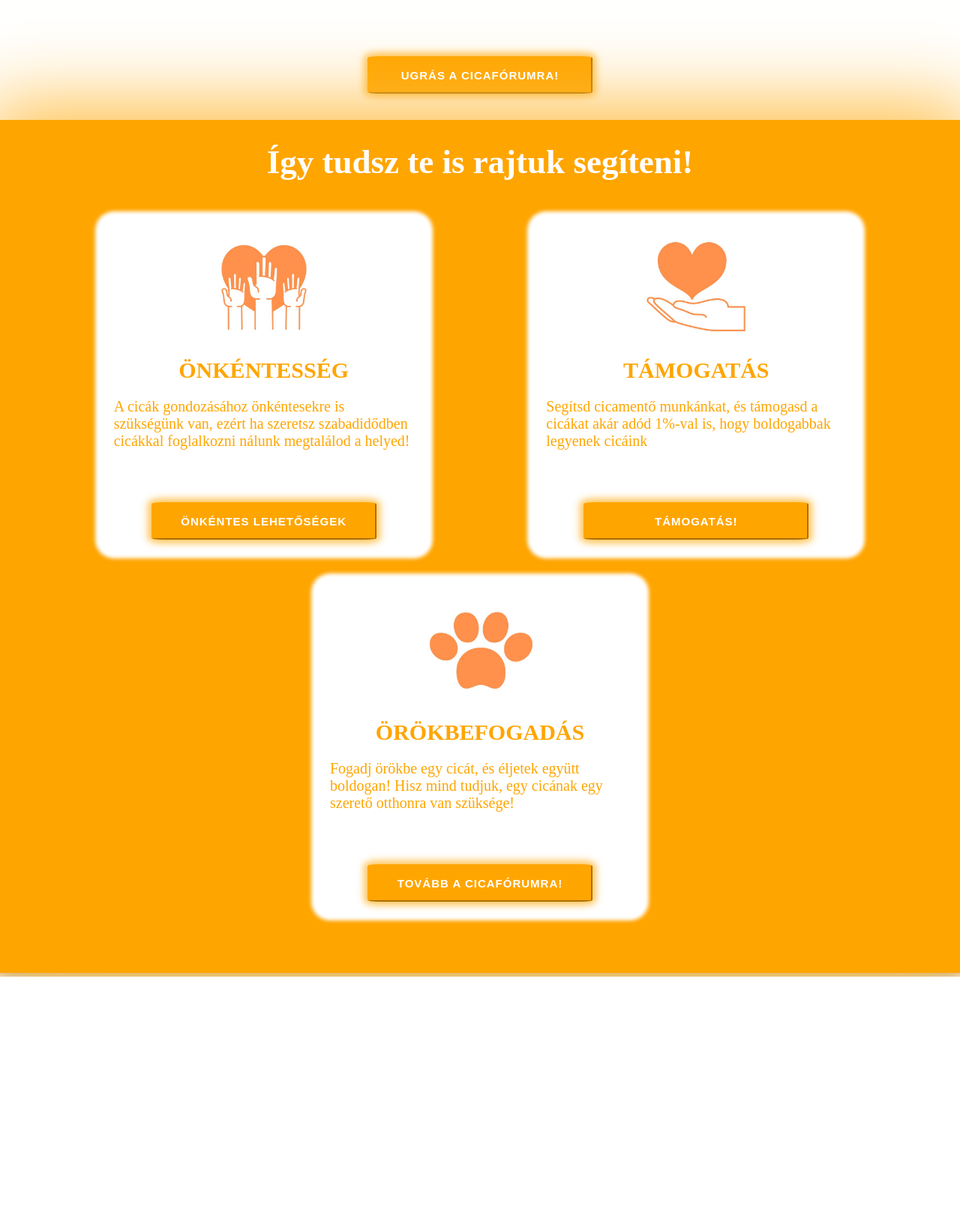
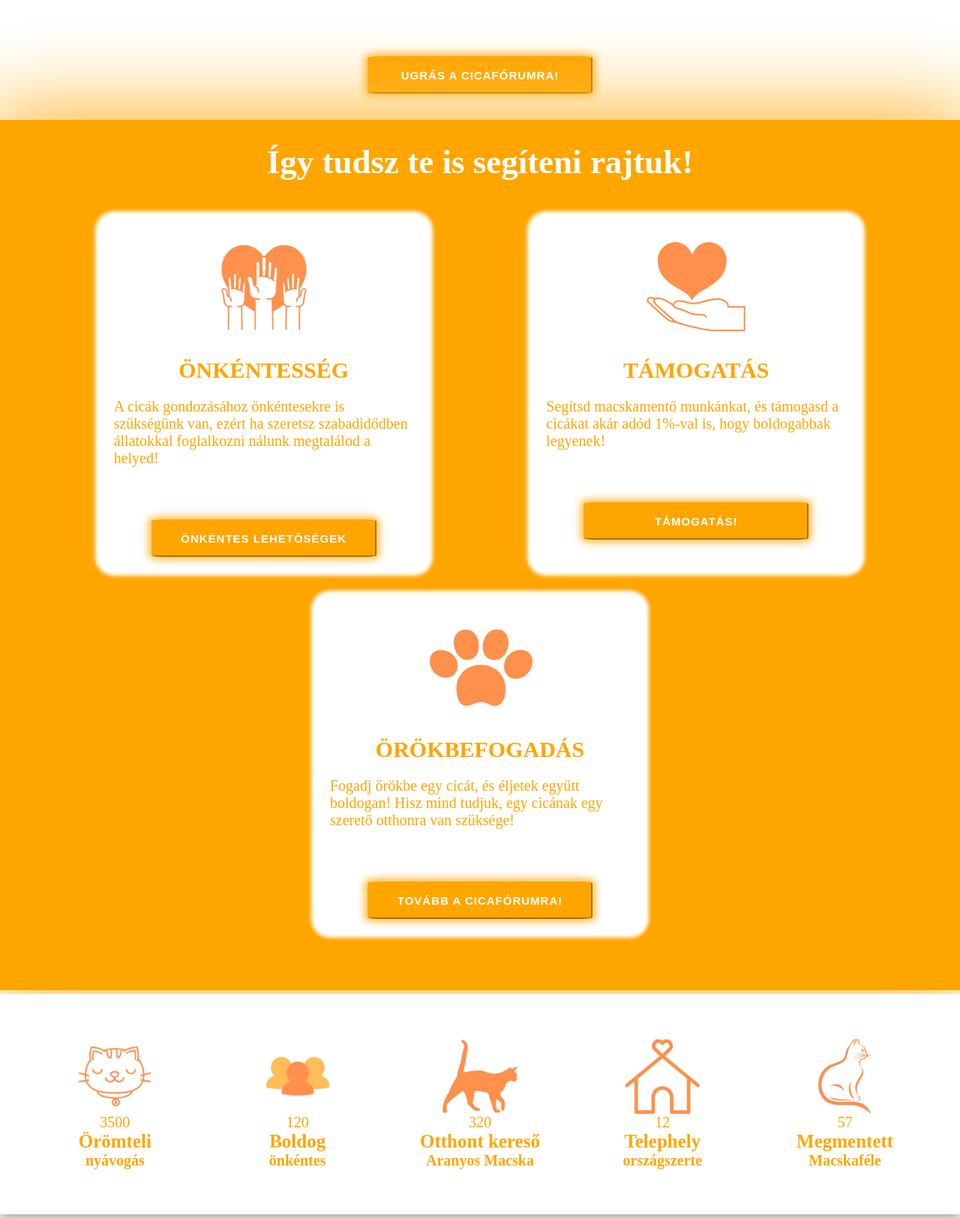
Before and after one commit to Valesz/Webterv-projekt, a PHP site: page /HTML/index.html in a window 1280 px wide. Shown: the part 1712-3337 px from the top of the page at 75% size. Before the commit the page ends 3015 px from the top, so only its background shows below. Run offline with PHP 8.4, Linux system fonts and the light colour scheme.

Commit message:
Statisztikák rész hozzáadva + ikonok +kis nyelvtan

```diff
--- a/Projektmunka/CSS/Index.css
+++ b/Projektmunka/CSS/Index.css
@@ -272,3 +272,40 @@ input[type="button"]:hover {
     margin: 20px;
     text-transform: uppercase;
 }
+
+/* STATISZTIKAK */
+
+.statisztikak {
+    min-height: 150px;
+    background-color: white;
+}
+
+.statisztikak > div > div {
+    display: block;
+    width: 200px;
+    float: left;
+    color: orange;
+    text-align: center;
+    text-decoration: none;
+}
+
+.statisztikak > div > div > p {
+    text-align: center;
+    font-size: 20px;
+}
+
+.statisztikak > div > div > h2 {
+    font-size: 20px;
+}
+
+.statisztikak > div > div > h2::first-line {
+    font-weight: bolder;
+    font-size: 25px;
+}
+
+.statisztikak > div > div > img {
+    height: 100px;
+    width: 100px;
+    display: block;
+    margin: auto;
+}
--- a/Projektmunka/HTML/index.html
+++ b/Projektmunka/HTML/index.html
@@ -60,18 +60,18 @@
             <input type="button" value="Ugrás a cicafórumra!">
         </section>
         <section class="tamogatas">
-            <h1>Így tudsz te is rajtuk segíteni!</h1>
+            <h1>Így tudsz te is segíteni rajtuk!</h1>
             <div class="flexbox">
                 <a href="" class="segitseg">
                     <img src="../Kepek/Ikonok/Önkéntesség.jpg" alt="">
                     <h2 class="img-description">Önkéntesség</h2>
-                    <p class="img-description">A cicák gondozásához önkéntesekre is szükségünk van, ezért ha szeretsz szabadidődben cicákkal foglalkozni nálunk megtalálod a helyed!</p>
+                    <p class="img-description">A cicák gondozásához önkéntesekre is szükségünk van, ezért ha szeretsz szabadidődben állatokkal foglalkozni nálunk megtalálod a helyed!</p>
                     <input type="button" value="Önkéntes lehetőségek">
                 </a>
                 <a href="" class="segitseg">
                     <img src="../Kepek/Ikonok/Donation.jpg" alt="">
                     <h2 class="img-description">Támogatás</h2>
-                    <p class="img-description">Segítsd cicamentő munkánkat, és támogasd a cicákat akár adód 1%-val is, hogy boldogabbak legyenek cicáink</p>
+                    <p class="img-description">Segítsd macskamentő munkánkat, és támogasd a cicákat akár adód 1%-val is, hogy boldogabbak legyenek!</p>
                     <input type="button" value="Támogatás!">
                 </a>
                 <a href="" class="segitseg">
@@ -82,6 +82,35 @@
                 </a>
             </div>
         </section>
+        <section class="statisztikak">
+            <div class="flexbox">
+                <div href="" class="statisztikak">
+                    <img src="../Kepek/Ikonok/Cica2.jpg" alt="">
+                    <p>3500</p>
+                    <h2>Örömteli <br> nyávogás</h2>
+                </div>
+                <div href="" class="statisztikak">
+                    <img src="../Kepek/Ikonok/Onkentes2.jpg" alt="">
+                    <p>120</p>
+                    <h2>Boldog <br> önkéntes</h2>
+                </div>
+                <div href="" class="statisztikak">
+                    <img src="../Kepek/Ikonok/Cica4.jpg" alt="">
+                    <p>320</p>
+                    <h2>Otthont kereső<br>Aranyos Macska</h2>
+                </div>
+                <div href="" class="statisztikak">
+                    <img src="../Kepek/Ikonok/Haziko.jpg" alt="">
+                    <p>12</p>
+                    <h2>Telephely <br> országszerte</h2>
+                </div>
+                <div href="" class="statisztikak">
+                    <img src="../Kepek/Ikonok/Cica1.jpg" alt="">
+                    <p>57</p>
+                    <h2>Megmentett <br> Macskaféle</h2>
+                </div>
+            </div>
+        </section>
     </main>
 </body>
 </html>
```
Also changed, not shown: Projektmunka/Kepek/Ikonok/Cica1.jpg (added), Projektmunka/Kepek/Ikonok/Cica2.jpg (added), Projektmunka/Kepek/Ikonok/Cica3.jpg (added), Projektmunka/Kepek/Ikonok/Cica4.jpg (added), Projektmunka/Kepek/Ikonok/Haziko.jpg (added), Projektmunka/Kepek/Ikonok/Onkentes2.jpg (added).
